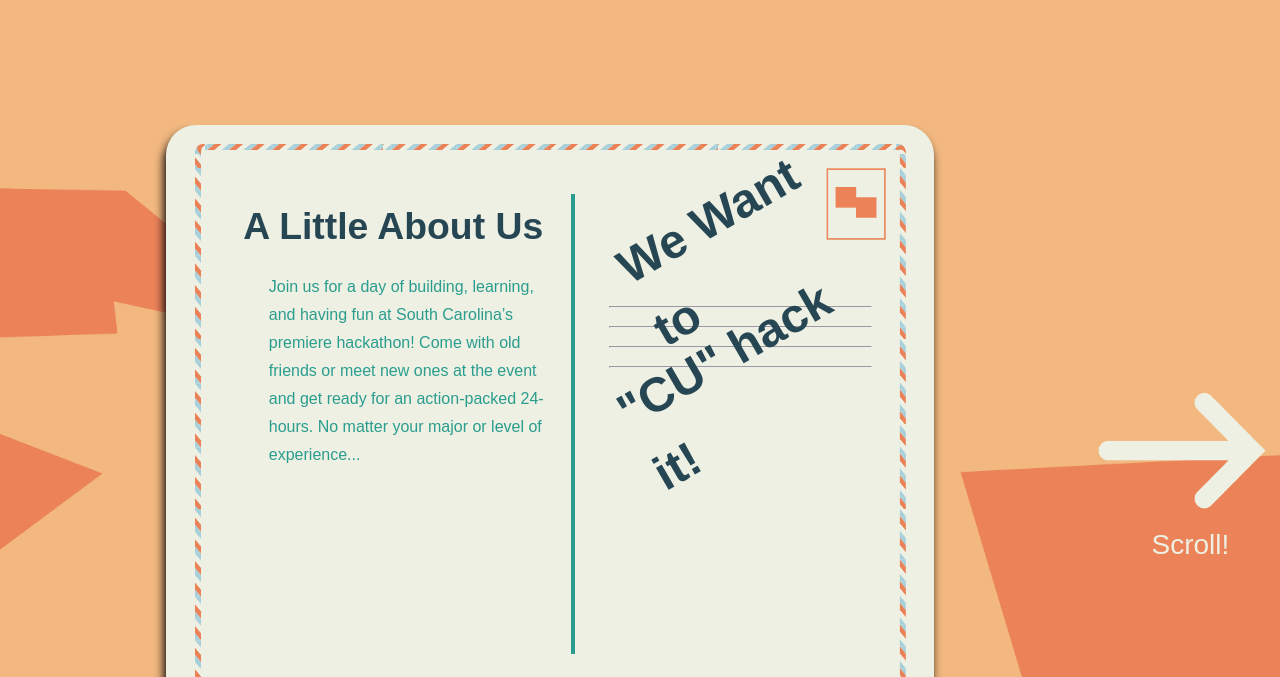
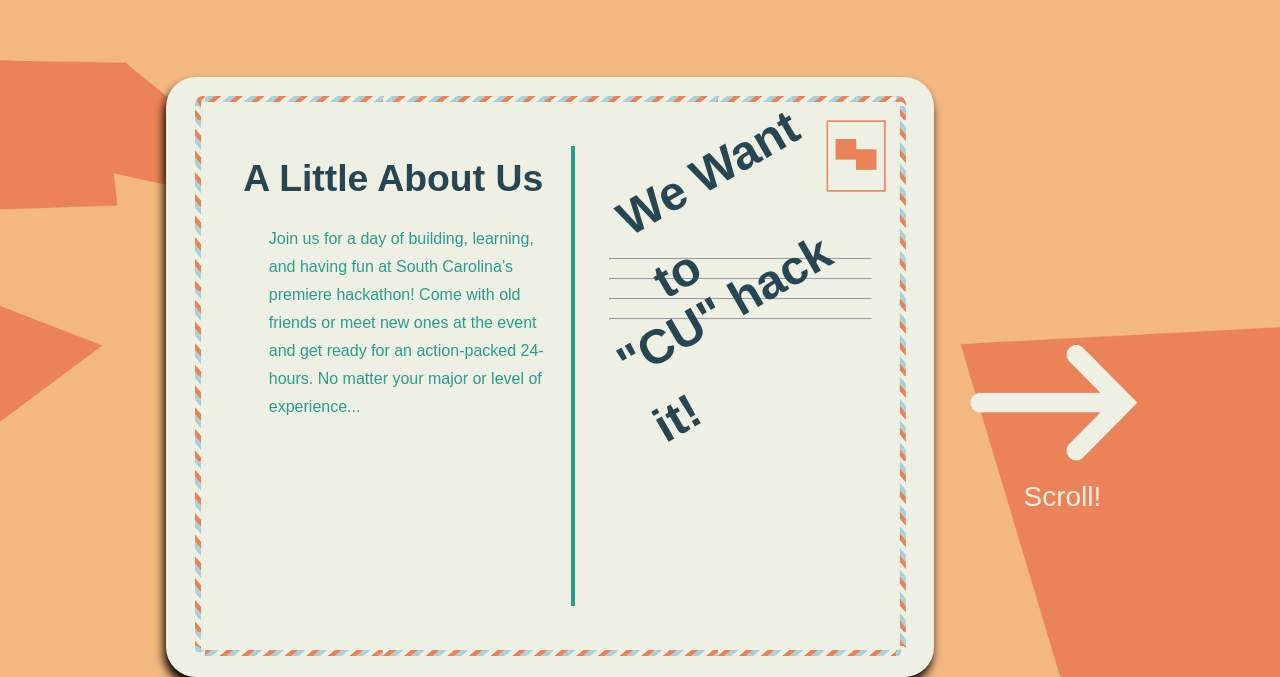
Before and after one commit to esargen/cuhackit-2021, a React (Create React App) app: page / in a window 1280 px wide. Shown: the part 1003-1680 px from the top of the page. Built offline with nearby package versions, Linux system fonts and the light colour scheme; a web font is replaced by a local one.

Commit message:
bg taken care of

```diff
--- a/src/components/Horizontal/horizontal.scss
+++ b/src/components/Horizontal/horizontal.scss
@@ -4,8 +4,7 @@
 
 #horizontalInset {
   position: relative;
-  height: 90%;
-  margin-top: 10%;
+  height: 100%;
   overflow-x: scroll;
   overflow-y: hidden;
   background-color: green;
@@ -49,6 +48,7 @@
     max-width: 90%;
     display: flex;
     justify-content: space-between;
+    margin-top: 10vh;
   }
 
 
@@ -63,7 +63,7 @@
   position: relative;
   width: 500vw;
   float: left;
-  margin-top: -90vh;
+  margin-top: -100vh;
   margin-left: 0vw;
 }
 
--- a/src/components/Schedule/schedule.scss
+++ b/src/components/Schedule/schedule.scss
@@ -1,7 +1,7 @@
  /*Schedule*/
 
  #schedule {
-    margin-top: -7vh;
+    margin-top: -10vh;
   }
 
   #schedule .text, #schedule h3 {
@@ -25,12 +25,12 @@
   .days {
     display: flex;
     justify-content: flex-start;
-    width: 120vw;
+    width: 140vw;
   }
 
   .day {
     margin-right: 5vw;
-    width: 50vw;
+    width: 60vw;
   }
 
   .dayname {
```
